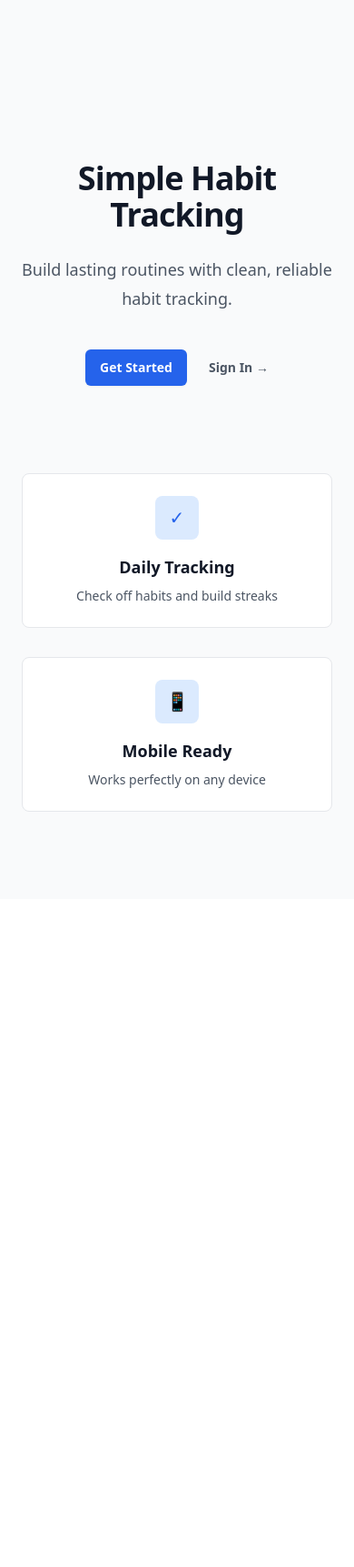
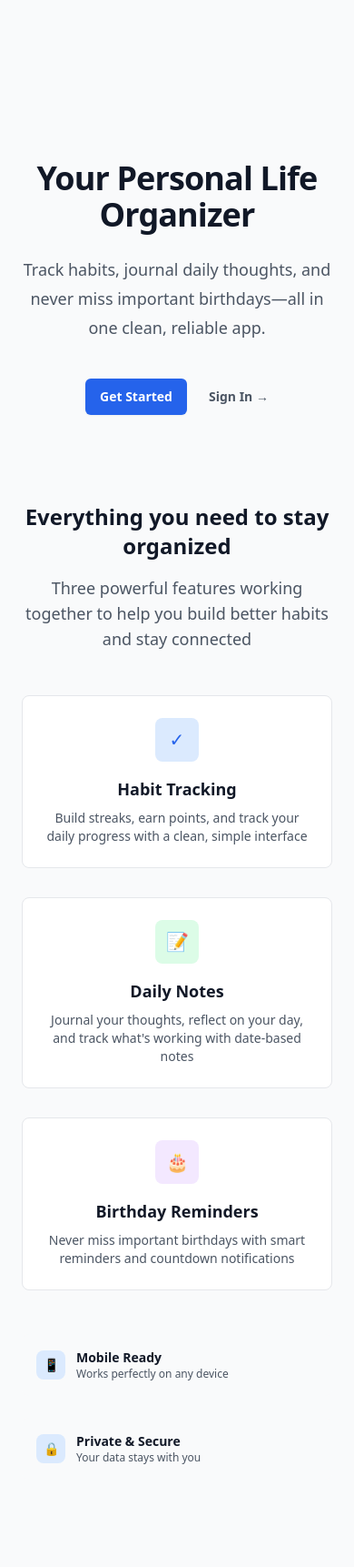
Before and after one commit to Maheshkumar-novice/Habit-Stack, a Flask app: page /habitstack/ in a window 390 px wide. Shown: the part 64-1786 px from the top of the page at 91% size. Before the commit the page ends 956 px from the top, so only its background shows below. Run offline with Flask 3, Linux system fonts and the light colour scheme; some libraries are stand-ins or nearby versions.

Commit message:
Update landing page to showcase all three features
- Changed hero title to "Your Personal Life Organizer"
- Added comprehensive feature showcase for habits, notes, and birthdays
- Expanded from 2 to 3 main feature cards with color coding
- Added section explaining how features work together
- Included additional features section for mobile and security
- Enhanced visual appeal with relevant emojis and better layout

🤖 Generated with [Claude Code](https://claude.ai/code)

Co-Authored-By: Claude <noreply@anthropic.com>

```diff
--- a/templates/landing.html
+++ b/templates/landing.html
@@ -28,10 +28,10 @@
         <div class="mx-auto max-w-2xl py-24 sm:py-32">
             <div class="text-center">
                 <h1 class="text-4xl font-bold tracking-tight text-gray-900 sm:text-6xl">
-                    Simple Habit Tracking
+                    Your Personal Life Organizer
                 </h1>
                 <p class="mt-6 text-lg leading-8 text-gray-600">
-                    Build lasting routines with clean, reliable habit tracking.
+                    Track habits, journal daily thoughts, and never miss important birthdays—all in one clean, reliable app.
                 </p>
                 <div class="mt-10 flex items-center justify-center gap-x-6">
                     <a href="/habitstack/signup"
@@ -47,27 +47,67 @@
         </div>
     </div>
 
-    <!-- Simple Features -->
+    <!-- Key Features -->
     <div class="mx-auto max-w-7xl px-6 lg:px-8 pb-24">
-        <div class="mx-auto max-w-2xl">
-            <div class="grid grid-cols-1 gap-8 sm:grid-cols-2">
+        <div class="mx-auto max-w-4xl">
+            <div class="text-center mb-12">
+                <h2 class="text-2xl font-bold text-gray-900 sm:text-3xl">Everything you need to stay organized</h2>
+                <p class="mt-4 text-lg text-gray-600">Three powerful features working together to help you build better habits and stay connected</p>
+            </div>
+            <div class="grid grid-cols-1 gap-8 sm:grid-cols-3">
+                <!-- Habit Tracking -->
                 <div class="text-center p-6 bg-white rounded-lg border border-gray-200">
                     <div class="mx-auto flex h-12 w-12 items-center justify-center rounded-lg bg-blue-100 mb-4">
                         <span class="text-blue-600 text-xl">✓</span>
                     </div>
-                    <h3 class="text-lg font-semibold text-gray-900">Daily Tracking</h3>
+                    <h3 class="text-lg font-semibold text-gray-900">Habit Tracking</h3>
                     <p class="mt-2 text-sm text-gray-600">
-                        Check off habits and build streaks
+                        Build streaks, earn points, and track your daily progress with a clean, simple interface
                     </p>
                 </div>
+
+                <!-- Daily Notes -->
                 <div class="text-center p-6 bg-white rounded-lg border border-gray-200">
-                    <div class="mx-auto flex h-12 w-12 items-center justify-center rounded-lg bg-blue-100 mb-4">
-                        <span class="text-blue-600 text-xl">📱</span>
+                    <div class="mx-auto flex h-12 w-12 items-center justify-center rounded-lg bg-green-100 mb-4">
+                        <span class="text-green-600 text-xl">📝</span>
                     </div>
-                    <h3 class="text-lg font-semibold text-gray-900">Mobile Ready</h3>
+                    <h3 class="text-lg font-semibold text-gray-900">Daily Notes</h3>
                     <p class="mt-2 text-sm text-gray-600">
-                        Works perfectly on any device
+                        Journal your thoughts, reflect on your day, and track what's working with date-based notes
                     </p>
+                </div>
+
+                <!-- Birthday Reminders -->
+                <div class="text-center p-6 bg-white rounded-lg border border-gray-200">
+                    <div class="mx-auto flex h-12 w-12 items-center justify-center rounded-lg bg-purple-100 mb-4">
+                        <span class="text-purple-600 text-xl">🎂</span>
+                    </div>
+                    <h3 class="text-lg font-semibold text-gray-900">Birthday Reminders</h3>
+                    <p class="mt-2 text-sm text-gray-600">
+                        Never miss important birthdays with smart reminders and countdown notifications
+                    </p>
+                </div>
+            </div>
+
+            <!-- Additional Features -->
+            <div class="mt-12 grid grid-cols-1 gap-6 sm:grid-cols-2">
+                <div class="flex items-center p-4 bg-gray-50 rounded-lg">
+                    <div class="flex h-8 w-8 items-center justify-center rounded-lg bg-blue-100 mr-3">
+                        <span class="text-blue-600 text-sm">📱</span>
+                    </div>
+                    <div>
+                        <h4 class="text-sm font-semibold text-gray-900">Mobile Ready</h4>
+                        <p class="text-xs text-gray-600">Works perfectly on any device</p>
+                    </div>
+                </div>
+                <div class="flex items-center p-4 bg-gray-50 rounded-lg">
+                    <div class="flex h-8 w-8 items-center justify-center rounded-lg bg-blue-100 mr-3">
+                        <span class="text-blue-600 text-sm">🔒</span>
+                    </div>
+                    <div>
+                        <h4 class="text-sm font-semibold text-gray-900">Private & Secure</h4>
+                        <p class="text-xs text-gray-600">Your data stays with you</p>
+                    </div>
                 </div>
             </div>
         </div>
```
